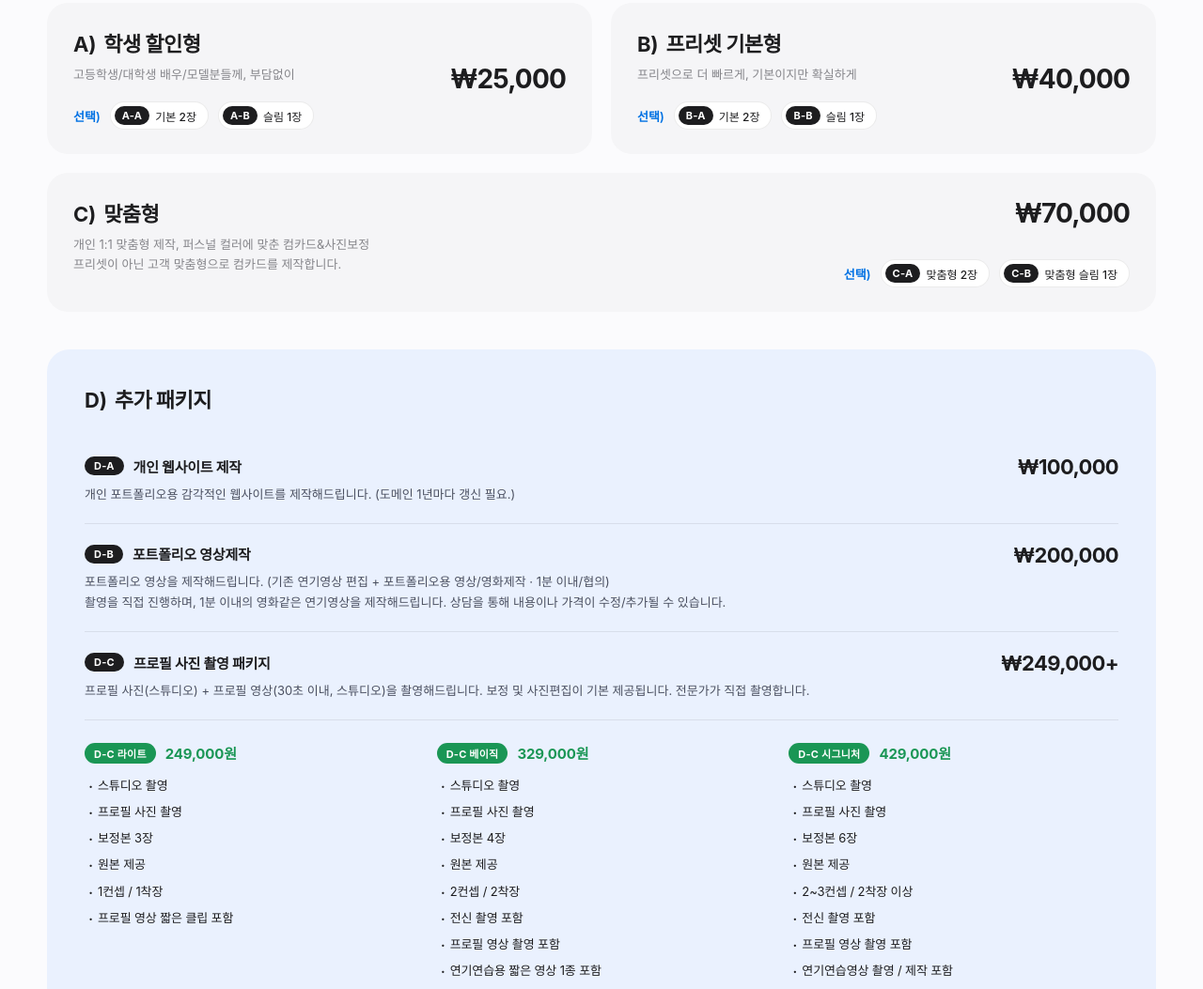
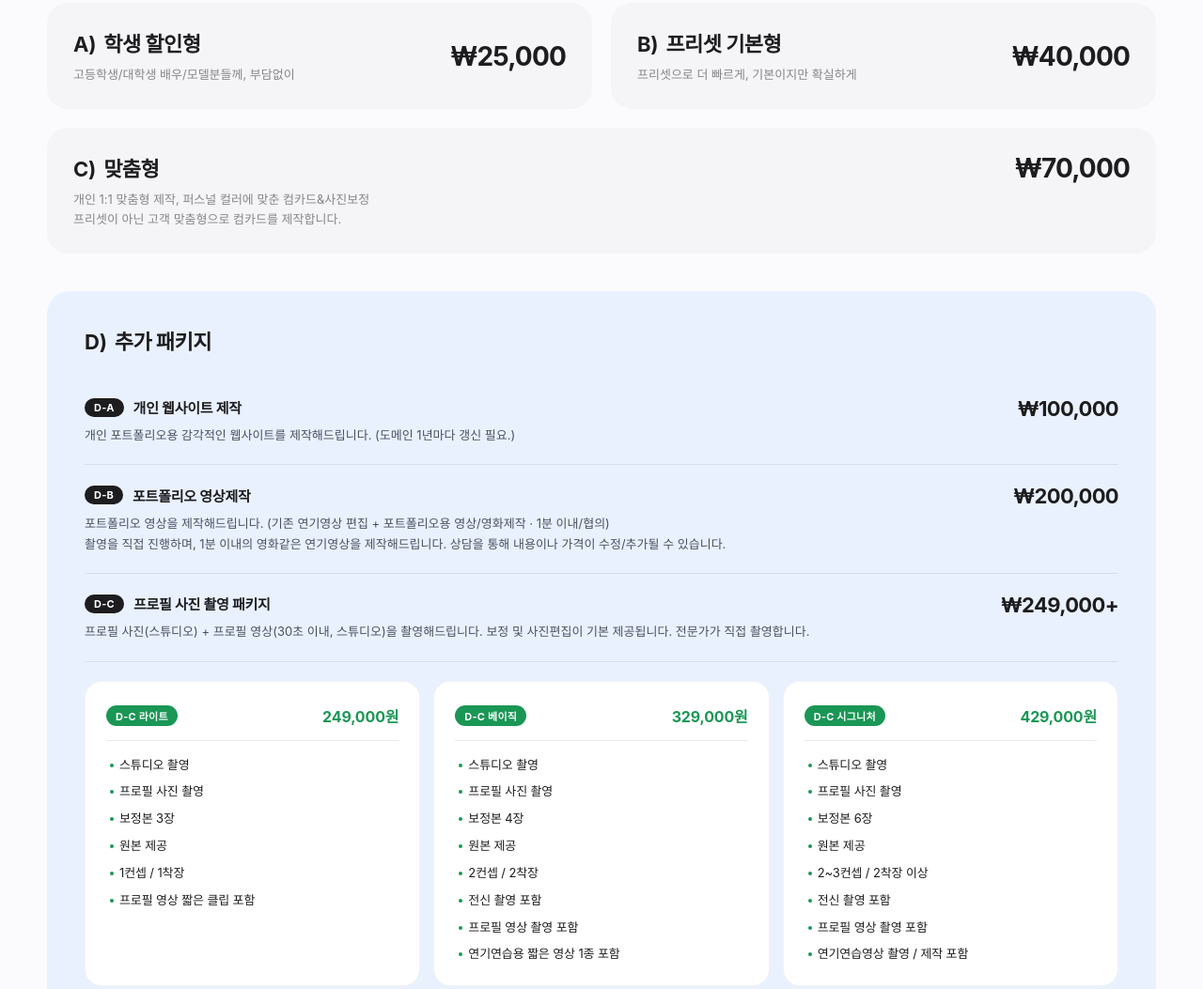
Before and after one commit to haexhanji/skr-site, a website built with Vite: page index.html in a window 1280 px wide. Shown: the part 1351-2404 px from the top of the page at 94% size. Built offline with nearby package versions, Linux system fonts and the light colour scheme; files whose address does not match are found by name; a web font is replaced by a local one.

Commit message:
simplify A/B/C cards without sub-variants; separate D-C subpackages as white cards

```diff
--- a/index.html
+++ b/index.html
@@ -565,29 +565,34 @@
     }
 
     .pc-addon-shoot {
-      margin-top: 24px;
-      display: grid; grid-template-columns: repeat(3, 1fr); gap: 24px;
+      margin-top: 20px;
+      display: grid; grid-template-columns: repeat(3, 1fr); gap: 14px;
     }
     .pc-shoot-col {
-      background: transparent;
+      background: #fff;
+      border-radius: 18px;
+      padding: 24px 22px;
+      border: 1px solid rgba(0,0,0,0.05);
     }
     .pc-shoot-head {
-      margin: 0 0 14px;
-      display: flex; align-items: center; gap: 10px;
+      margin: 0 0 16px; padding-bottom: 14px;
+      border-bottom: 1px solid rgba(0,0,0,0.08);
+      display: flex; align-items: center; justify-content: space-between; gap: 10px;
       font-size: 14px;
+      flex-wrap: wrap;
     }
-    .pc-shoot-head strong { font-weight: 700; color: #1a9655; font-size: 15px; letter-spacing: -0.01em; }
+    .pc-shoot-head strong { font-weight: 700; color: #1a9655; font-size: 16px; letter-spacing: -0.01em; }
     .pc-shoot-col ul {
       margin: 0; padding: 0; list-style: none;
       display: flex; flex-direction: column; gap: 10px;
     }
     .pc-shoot-col li {
       font-size: 13px; color: var(--ink); letter-spacing: -0.01em;
-      padding-left: 14px; position: relative; line-height: 1.4;
+      padding-left: 14px; position: relative; line-height: 1.45;
     }
     .pc-shoot-col li::before {
-      content: '·'; position: absolute; left: 4px; top: -2px;
-      font-size: 18px; color: var(--ink);
+      content: ''; position: absolute; left: 4px; top: 8px;
+      width: 4px; height: 4px; border-radius: 50%; background: #1a9655;
     }
 
     .pc-cta-wrap { display: flex; justify-content: center; margin-top: 36px; }
@@ -910,11 +915,6 @@
           <div class="pc-card-main">
             <h3><span class="pc-badge">A)</span> 학생 할인형</h3>
             <p class="pc-sub">고등학생/대학생 배우/모델분들께, 부담없이</p>
-            <div class="pc-variants">
-              <span class="pc-variants-label">선택)</span>
-              <span class="pc-chip"><em>A-A</em>기본 2장</span>
-              <span class="pc-chip"><em>A-B</em>슬림 1장</span>
-            </div>
           </div>
           <div class="pc-card-price">₩25,000</div>
         </article>
@@ -924,11 +924,6 @@
           <div class="pc-card-main">
             <h3><span class="pc-badge">B)</span> 프리셋 기본형</h3>
             <p class="pc-sub">프리셋으로 더 빠르게, 기본이지만 확실하게</p>
-            <div class="pc-variants">
-              <span class="pc-variants-label">선택)</span>
-              <span class="pc-chip"><em>B-A</em>기본 2장</span>
-              <span class="pc-chip"><em>B-B</em>슬림 1장</span>
-            </div>
           </div>
           <div class="pc-card-price">₩40,000</div>
         </article>
@@ -940,14 +935,7 @@
           <h3><span class="pc-badge">C)</span> 맞춤형</h3>
           <p class="pc-sub">개인 1:1 맞춤형 제작, 퍼스널 컬러에 맞춘 컴카드&amp;사진보정<br/>프리셋이 아닌 고객 맞춤형으로 컴카드를 제작합니다.</p>
         </div>
-        <div class="pc-card-right">
-          <div class="pc-card-price">₩70,000</div>
-          <div class="pc-variants">
-            <span class="pc-variants-label">선택)</span>
-            <span class="pc-chip"><em>C-A</em>맞춤형 2장</span>
-            <span class="pc-chip"><em>C-B</em>맞춤형 슬림 1장</span>
-          </div>
-        </div>
+        <div class="pc-card-price">₩70,000</div>
       </article>
 
       <!-- D) 추가 패키지 -->
```
